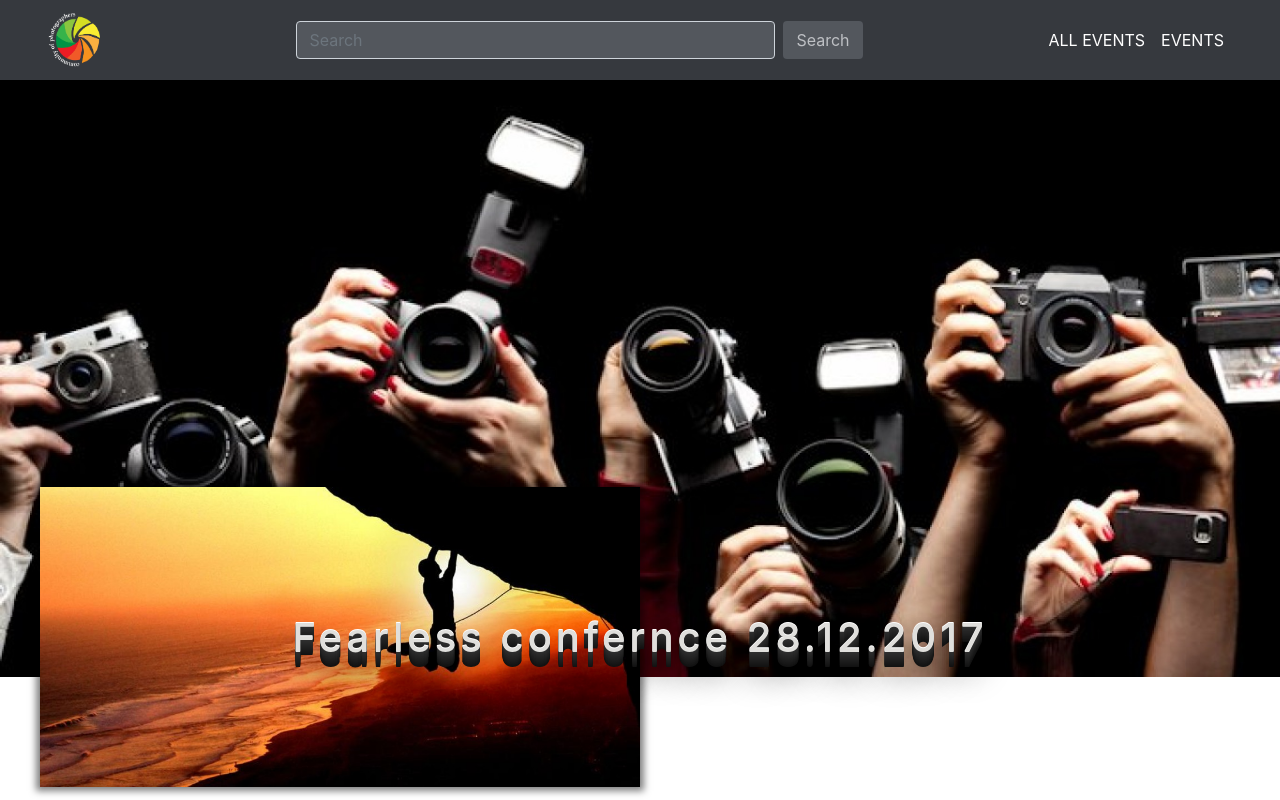
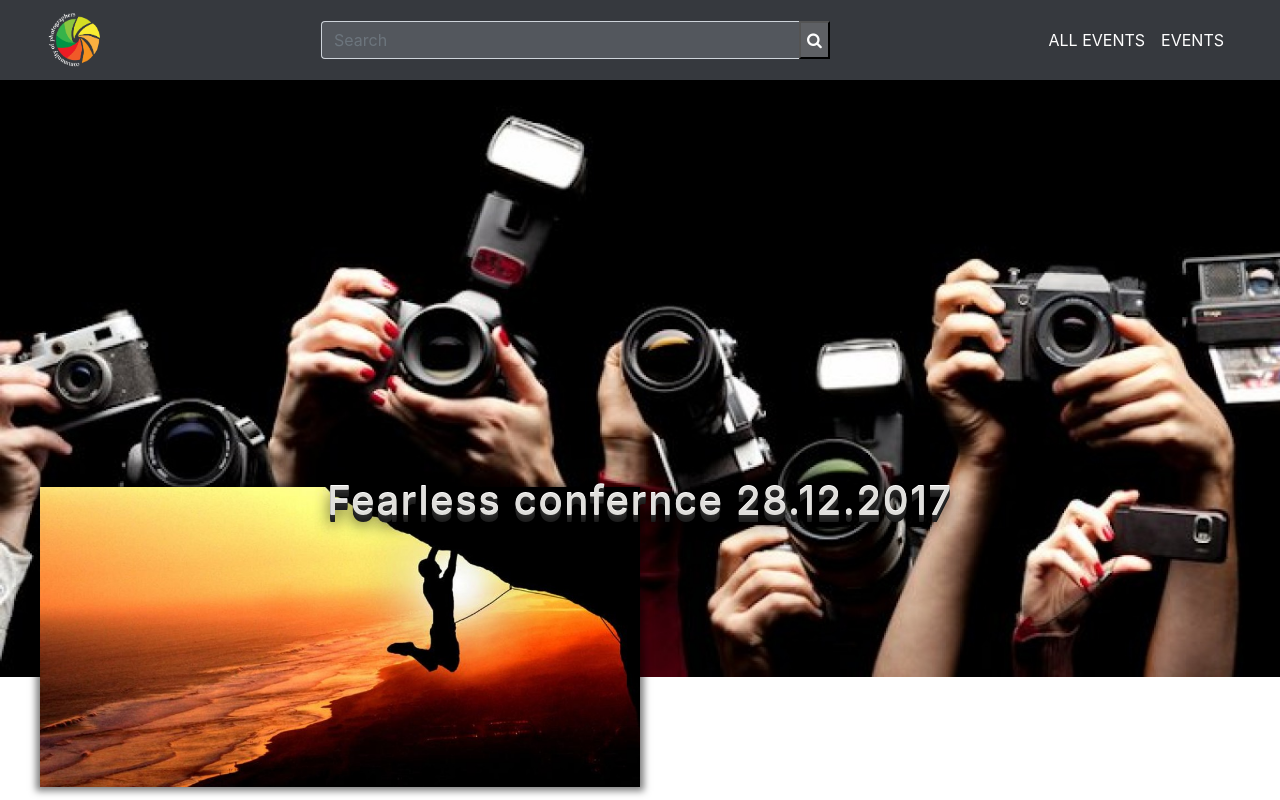
Before and after one commit to Nuta88/Ch-054-2, an Angular app: page / in a window 1280 px wide. Shown: the top 800 px of the page. Built offline with nearby package versions, Linux system fonts and the light colour scheme.

Commit message:
Added new nav with input-button

```diff
--- a/package.json
+++ b/package.json
@@ -34,6 +34,7 @@
     "@types/node": "~6.0.60",
     "bootstrap": "^4.0.0-beta",
     "codelyzer": "~3.1.1",
+    "font-awesome": "^4.7.0",
     "jasmine-core": "~2.6.2",
     "jasmine-spec-reporter": "~4.1.0",
     "jquery": "^3.2.1",
--- a/src/app/nav-bar/nav-bar.component.html
+++ b/src/app/nav-bar/nav-bar.component.html
@@ -8,10 +8,11 @@
       <a class="navbar-brand" href="#"><img src="/assets/images/logo-pr.png"></a>
 
       <div class="collapse navbar-collapse navbar-toggleable-md" id="nav-content">
-
           <form class="form-inline ml-auto mr-auto mt-2 mt-lg-0">
-              <input class="form-control mr-sm-2 input-lg input" size="40" type="text" placeholder="Search">
-              <button class="btn my-2 my-sm-0 button-submit" type="submit">Search</button>
+              <div class="input-group mr-sm-2">
+                  <input class="form-control input-lg input border-right-0" size="40" type="text" placeholder="Search">
+                  <button class="input-group-addon button-submit button" type="submit"><i class="fa fa-search" aria-hidden="true"></i></button>
+              </div>
             </form>
                  <ul class="navbar-nav">
                 <li class="nav-item">
--- a/src/app/nav-bar/nav-bar.component.scss
+++ b/src/app/nav-bar/nav-bar.component.scss
@@ -4,6 +4,7 @@ $colorBg: rgb(54, 57, 62);
 $block-line: inline-block;
 $color-wh: white;
 $color-grey: rgb(83,87,93);
+$color-grey-icon: rgba(134,136,138,.5);
 $full-width:100%;
 
 @mixin bgColor($bg, $color) {
@@ -22,10 +23,21 @@ $full-width:100%;
         a:hover{color:$color-wh; text-shadow: 0.0625rem 0.0625rem 0.125rem $color-wh;}
     }
     .input{@include bgColor($color-grey, $color-wh);
+        +.input-group-addon {@include bgColor($color-grey-icon, $color-wh);}
     }
-    .button-submit{@include bgColor($color-grey, rgb(190,192,196));
+    input[type="text"]:focus
+    .uneditable-input:focus {
+      border-color: rgba(0, 0, 0, 0);
+      box-shadow: 0 0 0.0625rem rgba(204, 208, 216, 0.4) inset, 0 0 0 rgba(0, 0, 0, 0);
+      outline: 0 none;
     }
-    .button-submit:hover{@include bgColor(rgb(38,41,45), $color-wh);
+    .button{@include bgColor($color-grey, rgb(190,192,196));
+    }
+    .button:focus
+    .uneditable-button:focus {
+      border-color: rgba(0, 0, 0, 0);
+      box-shadow: 0 0 0.0625rem rgba(204, 208, 216, 0.4) inset, 0 0 0 rgba(0, 0, 0, 0);
+      outline: 0 none;
     }
      + .backg-nav{height: 37.5rem; width: 100%;  background-size: cover; margin-top: 4.813rem;}
 }
--- a/src/app/specific-event/specific-event.component.html
+++ b/src/app/specific-event/specific-event.component.html
@@ -1,9 +1,10 @@
 <div>
     <img class="imgEvent" src="/assets/images/fearless.jpg" alt="">
-    <div class="carousel-caption">
-        <h1 class="event-title">Fearless confernce 28.12.2017</h1>
-    </div>
+        <h1 class="event-title text-center">Fearless confernce 28.12.2017</h1>
 </div>
+
+<div style="height: 300px"></div>
+
 
 
 <div class="container">
--- a/src/app/specific-event/specific-event.component.scss
+++ b/src/app/specific-event/specific-event.component.scss
@@ -1,6 +1,9 @@
 $width-card: 22.5rem;
 $height-card: 16.44rem;
 $hidden: hidden;
+$media: screen;
+$larg-screen: 40.19rem;
+$small-screen: 27.81rem;
 @mixin size($height, $width) {
 	height: $height;
 	width: $width;
@@ -8,10 +11,10 @@ $hidden: hidden;
 @mixin transform($rotateY) {
 	transform: $rotateY;
   }
-  @mixin position($posit, $left, $z-i, $top) {
-	position: $posit;
+  @mixin position($position, $left, $z-index, $top) {
+	position: $position;
 	left: $left;
-	z-index: $z-i;
+	z-index: $z-index;
 	top: $top;
   }
 %img-size{@include size(100%, 100%);}
@@ -23,24 +26,33 @@ $hidden: hidden;
 	overflow: $hidden;}
 
 .imgEvent{
-	@include size(300px, auto);
+	@include size(18.75rem, auto);
 	@include position(relative, 2.5rem, 1, -11.88rem);
-	 box-shadow: 0 0 7px 4px rgba(0,0,0,0.5);
+	 box-shadow: 0 0 0.4375rem 0.25rem rgba(0,0,0,0.5);
+	 @media #{$media} and (max-width: $larg-screen) {
+			@include size(12.5rem, auto);
+			 @include position(relative, 2.5rem, 1, -6.88rem);
 	}
-
-	 .event-title {color: #e0dfdc; position: relative; top: -90px;
-		letter-spacing: .1em; z-index: 10;
-		text-shadow: 0 -1px 0 #fff, 0 1px 0 #2e2e2e, 0 2px 0 #2c2c2c, 0 3px 0 #2a2a2a, 0 4px 0 #282828, 0 5px 0 #262626, 0 6px 0 #242424, 0 7px 0 #222, 0 8px 0 #202020, 0 9px 0 #1e1e1e, 0 10px 0 #1c1c1c, 0 11px 0 #1a1a1a, 0 12px 0 #181818, 0 13px 0 #161616, 0 14px 0 #141414, 0 15px 0 #121212, 0 22px 30px rgba(0, 0, 0, 0.9);
+	@media #{$media} and (max-width: $small-screen) {
+			@include size(100px, auto);
+			 @include position(relative, 2.5rem, 1, -6.88rem);
+	}
+	 + .event-title {color: #e0dfdc; margin-top: -31.25rem; position: relative;
+		letter-spacing: .1rem; z-index: 40; margin-top: -31.25rem;
+		text-shadow: 0 -0.0625rem 0 #fff,  0 0.0625rem 0 #2c2c2c, 0 0.125rem 0 #2a2a2a, 0 0.1875rem 0 #282828, 0 0.25rem 0 #242424, 0 0.3125rem 0 #222, 0 0.375rem 0 #202020, 0 0.4375rem 0 #1e1e1e, 0 0.625rem 0.9375rem rgba(0, 0, 0, 0.9);
+		@media #{$media} and (max-width: $small-screen) {
+     font-size: 0.3rem;
+		}
+	}
 }
 
 .info-card {
   float: left;
-	margin: 10px;
+	margin: 0.625rem;
 	perspective: 37.5rem;
 	&:hover  {
 		.front {@include transform(rotateY(180deg));}
 		.back {@include transform(rotateY(0));}
-	}
 	}
 
 	.front {
@@ -51,7 +63,8 @@ $hidden: hidden;
 		.card-image {
 			@extend %img-size;
 		}
-	+ .back{
+	}
+	.back{
 		@include size($height-card, $width-card);
 		@include transform(rotateY(-180deg));
 		background-color: rgba(54, 57, 62,0.97);
@@ -63,12 +76,13 @@ $hidden: hidden;
 	}
 }
 
-@media screen and (max-width: 643px) {
-	.imgEvent{
-		@include size(200px, auto);
-		 @include position(relative, 2.5rem, 1, -6.88rem);
-		}
-}
+
+// @media screen and (max-width: 643px) {
+// 	.imgEvent{
+// 		@include size(200px, auto);
+// 		 @include position(relative, 2.5rem, 1, -6.88rem);
+// 		}
+// }
 
 @media screen and (max-width: 445px) {
 	.imgEvent{
```
Also changed, not shown: .angular-cli.json. Lines whose indentation alone changed are shown as unchanged.
